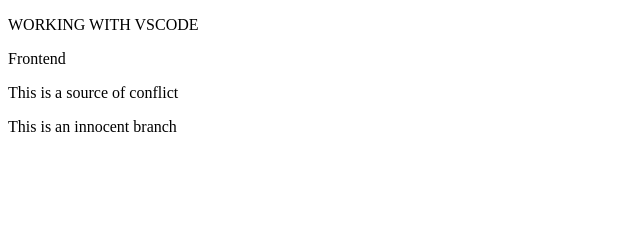
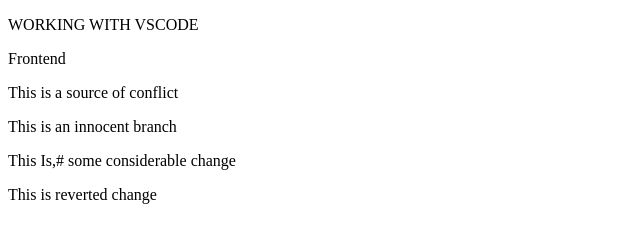
Before and after one commit to Zuwairanajma/VSCODEAND-GIT, a plain HTML site: page index.html in a window 1280 px wide. Shown: the whole page, without its empty margins (0-640 px from the left). Drawn offline with Linux system fonts and the light colour scheme.

Commit message:
a new change

```diff
--- a/index.html
+++ b/index.html
@@ -11,5 +11,11 @@
     <p>Frontend</p>
     <p>This is a source of conflict</p>
     <p>This is an innocent branch</p>
+    This
+    Is,#
+    some
+    considerable
+    change
+    <p>This is reverted change</p>
 </body>
 </html>
```
